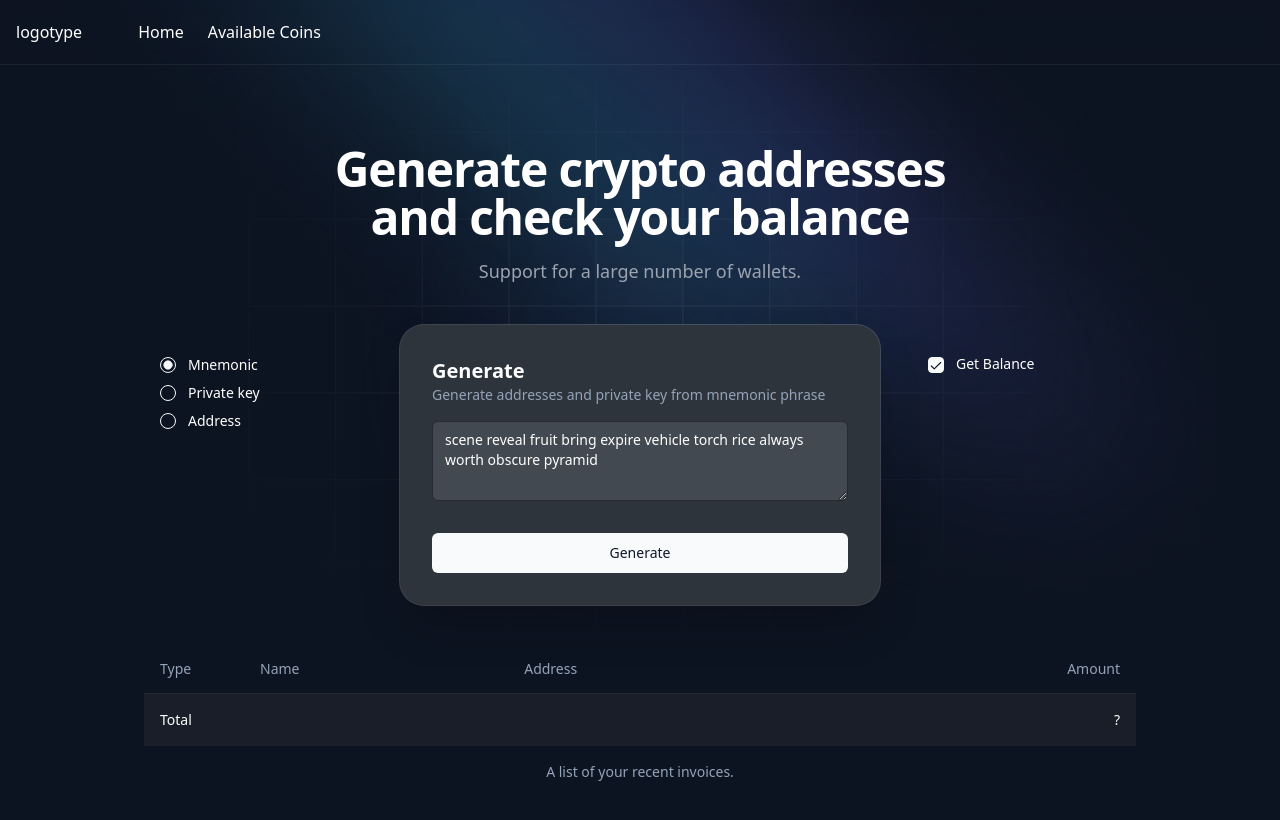
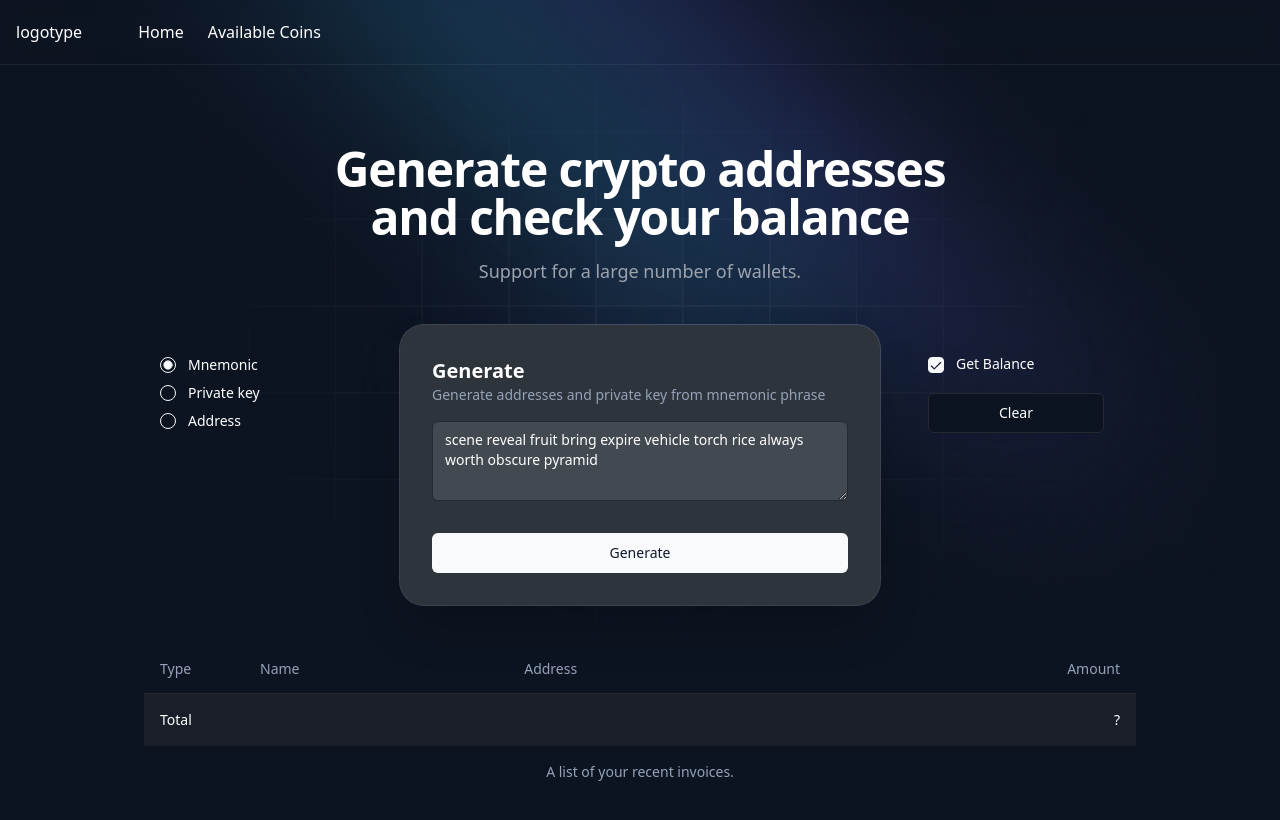
Before and after one commit to tdi-corp/crypto_generator, a React (Vite) app: page / in a window 1280 px wide. Shown: the top 820 px of the page. Built offline with nearby package versions, Linux system fonts and the light colour scheme; what bip32, ecpair would draw is missing.

Commit message:
add clear button to form

```diff
--- a/src/pages/Home.tsx
+++ b/src/pages/Home.tsx
@@ -42,7 +42,7 @@ import { Checkbox } from "@/components/ui/Checkbox"
 
 import { formSchema, secretFieldData, defaultValues, TPrimaryRequest, IPrimaryResponse } from "@/types/form"
 import { EyeClosedIcon, EyeOpenIcon, MagnifyingGlassIcon } from "@radix-ui/react-icons"
-import { createCoin, updateCoin } from "@/store/generatorSlice"
+import { clear, createCoin, updateCoin } from "@/store/generatorSlice"
 import { useAppDispatch, useAppSelector } from "@/hooks/store"
 import { setCoinToState } from "@/lib/crypto"
 import { toast } from "@/components/ui/use-toast"
@@ -225,6 +225,8 @@ const Home = () => {
                     }}
                   />
 
+                  <ClearButton />
+
                 </div>
               </div>
             </form>
@@ -347,6 +349,24 @@ const PrivateKey = ({privateKey}: {privateKey: string | undefined}) => {
   )
 }
 
+const ClearButton = () => {
+  const dispatch = useAppDispatch()
+
+  return (
+    <Button
+      variant="outline"
+      className="w-full mt-5"
+      onClick={(e) => {
+        e.preventDefault();
+        dispatch(clear())
+      }}
+    >
+      Clear
+    </Button>
+  )
+}
+
+
 const Headline = (): JSX.Element => {
   return (
     <div className="text-center">
--- a/src/store/generatorSlice.ts
+++ b/src/store/generatorSlice.ts
@@ -32,7 +32,11 @@ export const updateCoin = createAsyncThunk<
 export const generatorSlice = createSlice({
   name: 'generator',
   initialState,
-  reducers: {},
+  reducers: {
+    clear: (state) => {
+      state.data = []
+    }
+  },
   extraReducers: (builder) => {
     builder.addCase(createCoin.fulfilled, (state, {payload}) => {
       const gnr = state.data
@@ -76,4 +80,6 @@ export const generatorSlice = createSlice({
 // Action creators are generated for each case reducer function
 // export const { createGenerator } = generatorSlice.actions
 
+export const {clear} = generatorSlice.actions
+
 export default generatorSlice.reducer
```
